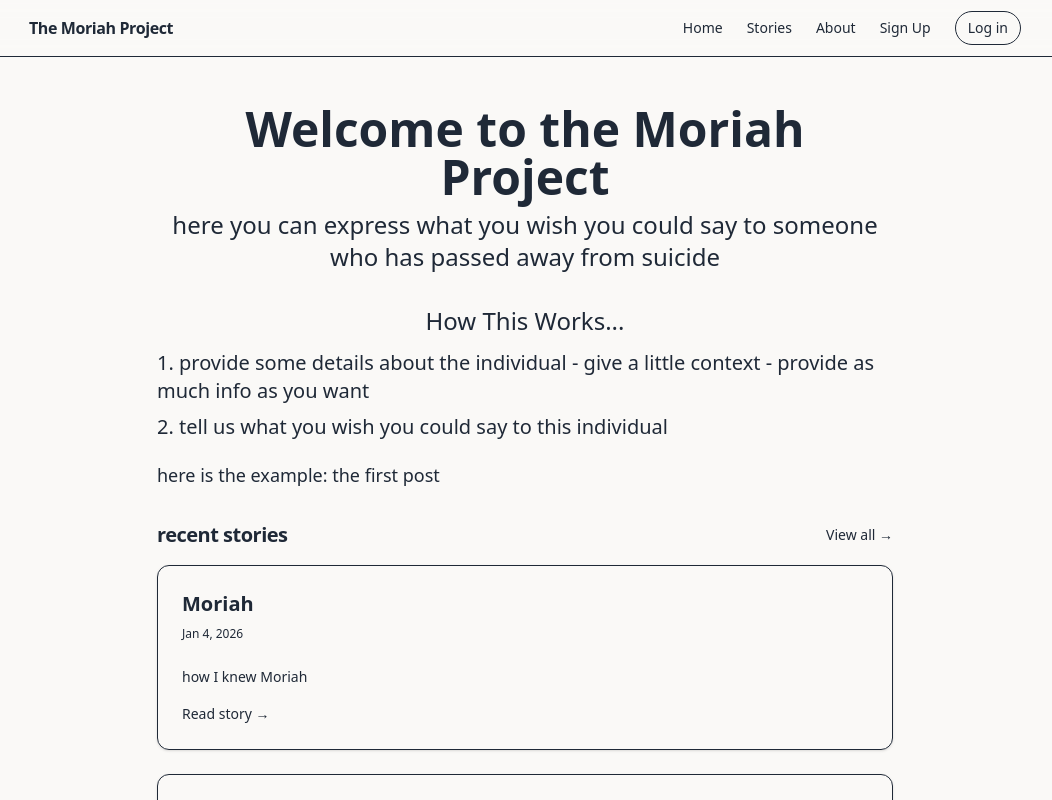
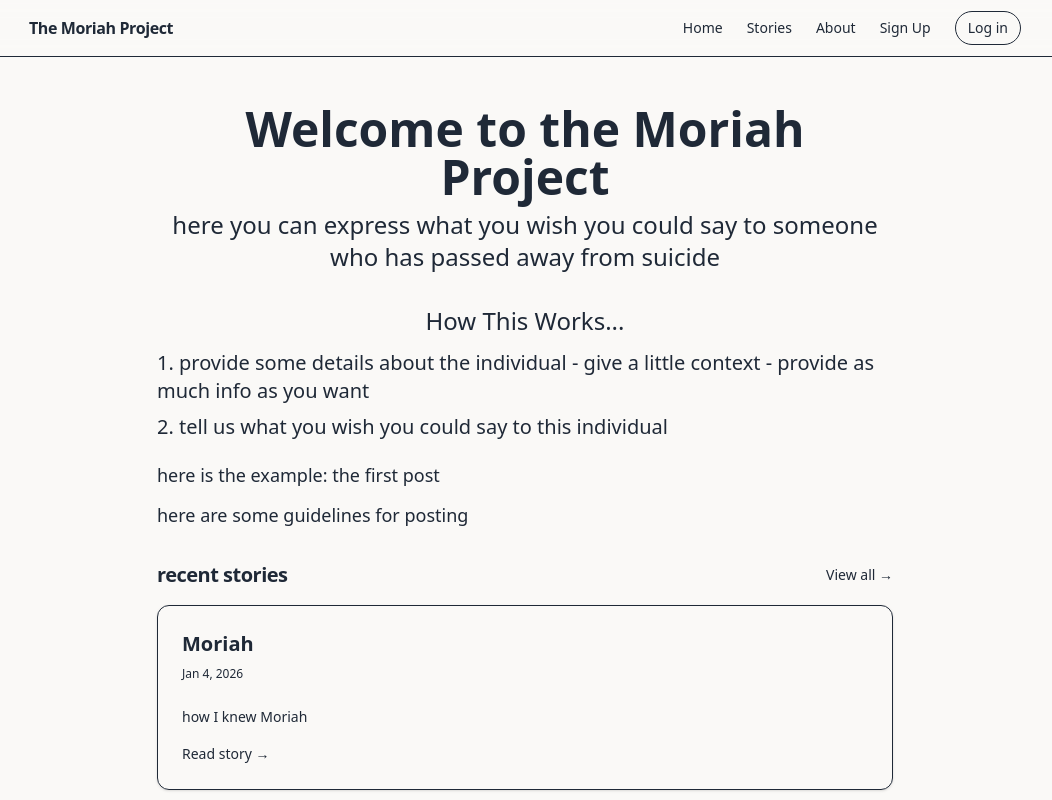
Before and after one commit to gojoego/moriah_project_v2, a Next.js app in the folder frontend/: page / in a window 1280 px wide. Shown: the top 800 px of the page, without its empty margins (115-1167 px from the left). Built offline with nearby package versions, Linux system fonts and the light colour scheme.

Commit message:
adding comm guidelines link

```diff
--- a/frontend/src/app/page.tsx
+++ b/frontend/src/app/page.tsx
@@ -30,6 +30,9 @@ export default function HomePage() {
                         here is the example: the first post
                     </Link>
                 </ol>
+                <Link href="/community_guidelines" className="mt-3 inline-block text-lg font-medium underline-offset-4 hover:underline">
+                        here are some guidelines for posting
+                </Link>
             </section>
             <section>
                 <div className="flex items-center justify-between mb-4">
```
